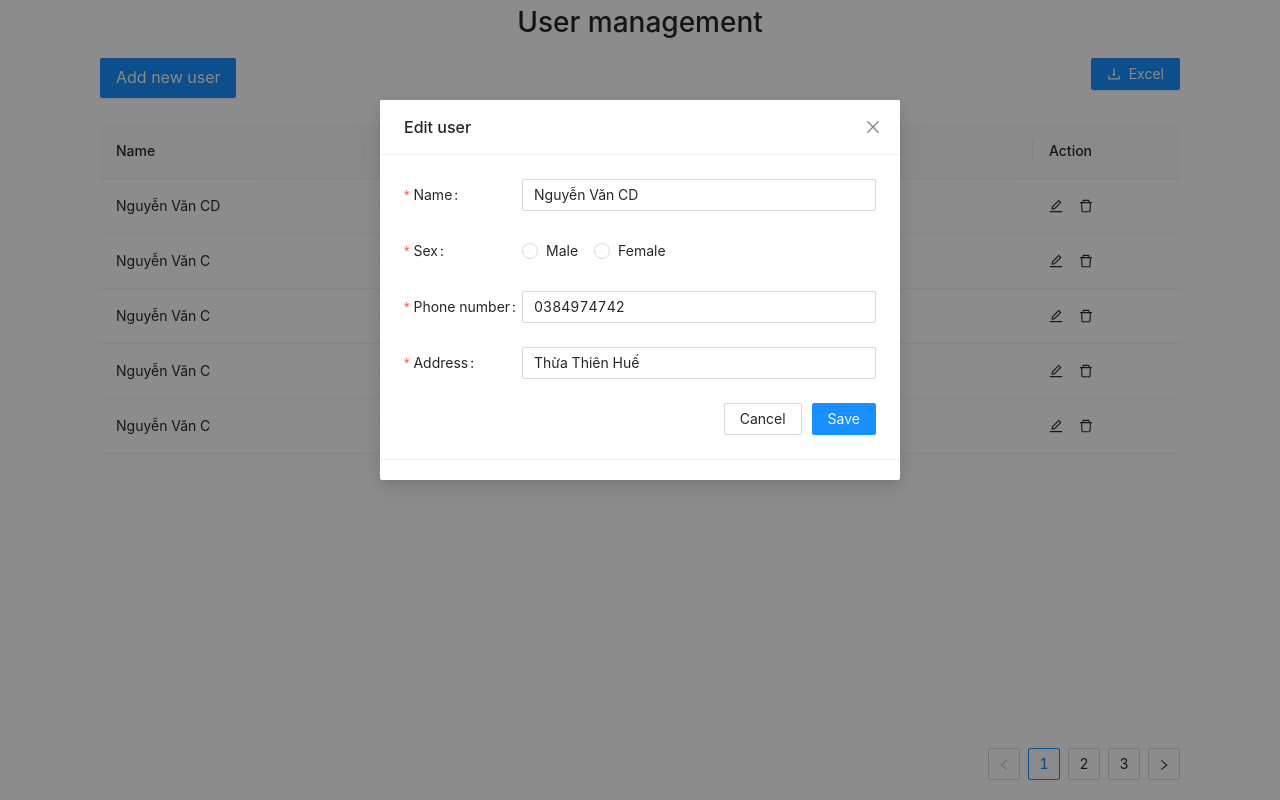
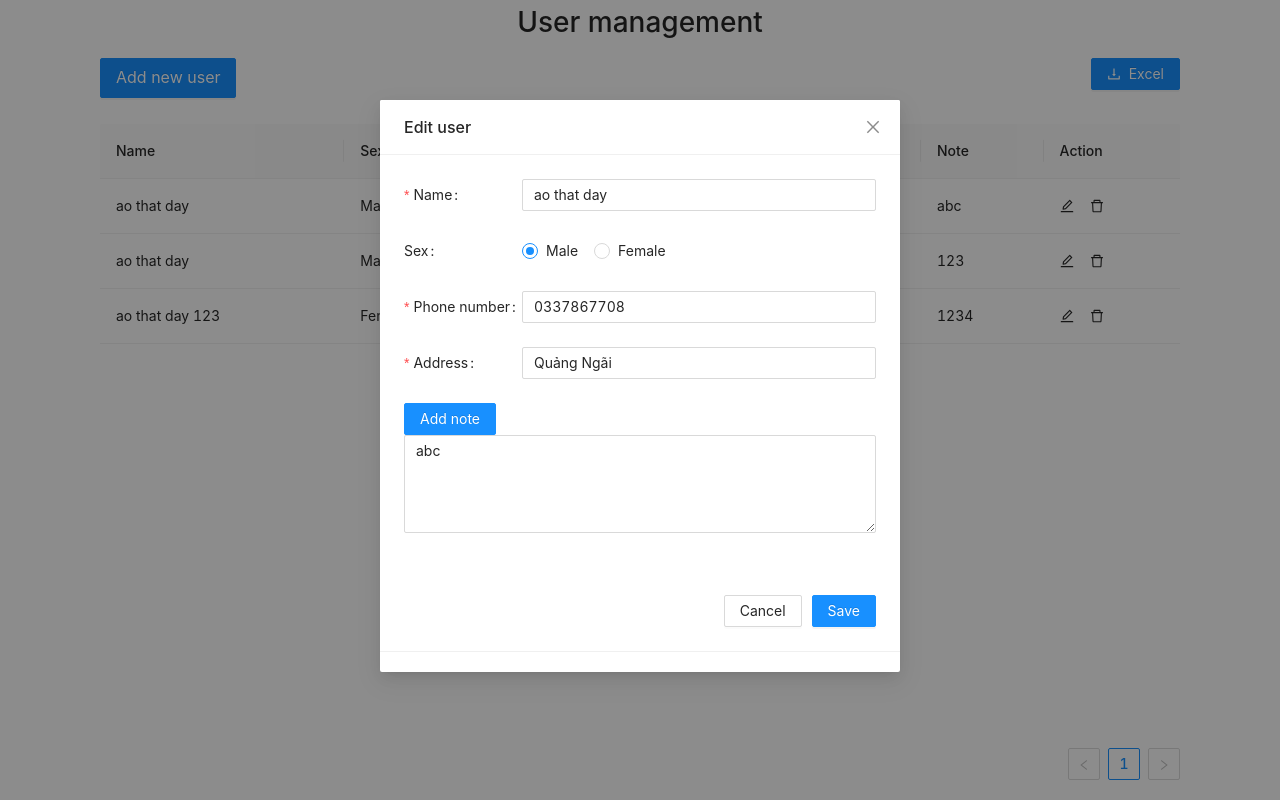
Before and after one commit to annguyenhuu0702/user-manager, a React (Create React App) app: page / in a window 1280 px wide. Both pictures are taken after a click on the element 1055 px from the left and 205 px from the top of the page. Built offline with nearby package versions, Linux system fonts and the light colour scheme; data requests are answered from the project's data file.

Commit message:
update modal add note

```diff
--- a/db.json
+++ b/db.json
@@ -1,109 +1,28 @@
 {
   "users": [
     {
-      "id": 3,
-      "name": "Nguyễn Văn CD",
-      "sex": "female",
-      "phoneNumber": "0384974742",
-      "address": "Thừa Thiên Huế"
-    },
-    {
-      "id": 4,
-      "name": "Nguyễn Văn C",
-      "phoneNumber": "0384974742",
-      "sex": "female",
-      "address": "Thừa Thiên Huế"
-    },
-    {
-      "id": 5,
-      "name": "Nguyễn Văn C",
-      "phoneNumber": "0384974742",
-      "sex": "female",
-      "address": "Thừa Thiên Huế"
-    },
-    {
-      "id": 6,
-      "name": "Nguyễn Văn C",
-      "phoneNumber": "0384974742",
-      "sex": "female",
-      "address": "Thừa Thiên Huế"
-    },
-    {
-      "id": 7,
-      "name": "Nguyễn Văn C",
-      "phoneNumber": "0384974742",
-      "sex": "female",
-      "address": "Thừa Thiên Huế"
-    },
-    {
-      "id": 8,
-      "name": "Nguyễn Văn D1",
-      "sex": "female",
-      "phoneNumber": "0384974742",
-      "address": "Thừa Thiên Huế"
-    },
-    {
-      "id": 9,
-      "name": "Nguyễn Văn C",
-      "phoneNumber": "0384974742",
-      "sex": "female",
-      "address": "Thừa Thiên Huế"
-    },
-    {
-      "id": 10,
-      "name": "Nguyễn Văn A",
-      "sex": "female",
-      "phoneNumber": "0384974742",
-      "address": "Thừa Thiên Huế"
-    },
-    {
-      "id": 11,
-      "name": "Nguyễn Văn C",
-      "phoneNumber": "0384974742",
-      "sex": "female",
-      "address": "Thừa Thiên Huế"
-    },
-    {
-      "id": 13,
-      "name": "Áo Thun Nam Cổ Tròn Dáng Suông Classic",
-      "sex": "sads",
+      "name": "ao that day",
+      "sex": "Male",
       "phoneNumber": "0337867708",
-      "address": "Quảng Ngãi"
+      "address": "Quảng Ngãi",
+      "note": "abc",
+      "id": 1
     },
     {
       "name": "ao that day",
-      "sex": "sads",
+      "sex": "Male",
       "phoneNumber": "0337867708",
       "address": "Quảng Ngãi",
-      "id": 14
+      "note": "123",
+      "id": 2
     },
     {
-      "name": "chơi game",
-      "sex": "Male",
-      "phoneNumber": "0384974745",
-      "address": "quảng trị",
-      "id": 15
-    },
-    {
-      "name": "học reactJs 1",
+      "name": "ao that day 123",
       "sex": "Female",
       "phoneNumber": "0384974745",
       "address": "Quảng Ngãi",
-      "id": 16
-    },
-    {
-      "name": "học reactJs 1cdd",
-      "sex": "Male",
-      "phoneNumber": "0384974723",
-      "address": "quảng trị",
-      "id": 17
-    },
-    {
-      "name": "học reactJs 1fsdfd",
-      "sex": "Male",
-      "phoneNumber": "0384974745",
-      "address": "Quảng Ngãi",
-      "id": 18
+      "note": "1234",
+      "id": 3
     }
   ]
 }
--- a/src/components/Modal/ModalUser.js
+++ b/src/components/Modal/ModalUser.js
@@ -1,5 +1,5 @@
 import React, { useState } from "react";
-import { Modal, Form, Input, Button, Radio } from "antd";
+import { Modal, Form, Input, Button, Radio, Row, Col } from "antd";
 import "./__modalUser.scss";
 import {
   addUser,
@@ -10,9 +10,13 @@ import {
 import { useDispatch, useSelector } from "react-redux";
 
 const ModalUser = ({ openModal }) => {
+  const [openModalAddNote, setOpenModalAddNote] = useState(false);
+  const [addNote, setAddNote] = useState("");
   const title = useSelector((state) => state.modal.title);
   const userEdit = useSelector((state) => state.user.userEdit);
   const allUser = useSelector((state) => state.user.allUser);
+
+  const { TextArea } = Input;
 
   const dispatch = useDispatch();
   const [user, setUser] = useState({
@@ -20,7 +24,9 @@ const ModalUser = ({ openModal }) => {
     sex: userEdit ? userEdit.sex : "Male",
     phoneNumber: userEdit ? userEdit.phoneNumber : "",
     address: userEdit ? userEdit.address : "",
+    note: userEdit ? userEdit.note : "",
   });
+  console.log(addNote);
 
   const handleCancel = () => {
     dispatch(hideModal());
@@ -36,7 +42,17 @@ const ModalUser = ({ openModal }) => {
       dispatch(setUserEditing(null));
     }
   };
+
+  const handleSubmitAddNote = (e) => {
+    setUser({
+      ...user,
+      note: addNote,
+    });
+    setOpenModalAddNote(false);
+  };
+
   return (
+    <>
       <Modal
         onCancel={() => handleCancel()}
         title={title}
@@ -50,7 +66,7 @@ const ModalUser = ({ openModal }) => {
             rules={[
               {
                 required: true,
-              message: "Please input your username!",
+                message: "Please input your user name!",
               },
             ]}
           >
@@ -60,21 +76,7 @@ const ModalUser = ({ openModal }) => {
               onChange={(e) => setUser({ ...user, name: e.target.value })}
             />
           </Form.Item>
-        <Form.Item
-          label="Sex"
-          name="sex"
-          rules={[
-            {
-              required: true,
-              message: "Please input your sex!",
-            },
-          ]}
-        >
-          {/* <Input
-            placeholder="Please enter your sex"
-            value={user.sex}
-            onChange={(e) => setUser({ ...user, sex: e.target.value })}
-          /> */}
+          <Form.Item label="Sex" name="sex">
             <Radio.Group
               onChange={(e) => setUser({ ...user, sex: e.target.value })}
               value={user.sex}
@@ -94,9 +96,11 @@ const ModalUser = ({ openModal }) => {
             ]}
           >
             <Input
-            placeholder="Please enter your address"
+              placeholder="Please enter your phone number"
               value={user.phoneNumber}
-            onChange={(e) => setUser({ ...user, phoneNumber: e.target.value })}
+              onChange={(e) =>
+                setUser({ ...user, phoneNumber: e.target.value })
+              }
             />
           </Form.Item>
           <Form.Item
@@ -105,7 +109,7 @@ const ModalUser = ({ openModal }) => {
             rules={[
               {
                 required: true,
-              message: "Please input your username!",
+                message: "Please input your address!",
               },
             ]}
           >
@@ -115,6 +119,40 @@ const ModalUser = ({ openModal }) => {
               onChange={(e) => setUser({ ...user, address: e.target.value })}
             />
           </Form.Item>
+
+          <Button
+            type="primary"
+            style={{ marginRight: "10px" }}
+            onClick={() => {
+              setOpenModalAddNote(true);
+            }}
+          >
+            Add note
+          </Button>
+
+          <Form.Item
+            name="note"
+            rules={[
+              {
+                required: true,
+                message: "Please input your comment!",
+              },
+            ]}
+          >
+            <>
+              <TextArea
+                rows={4}
+                value={user.note}
+                onChange={(e) => {
+                  setUser({
+                    ...user,
+                    note: e.target.value,
+                  });
+                }}
+              />
+            </>
+          </Form.Item>
+          <br />
           <div className="modal-btn">
             <Button
               key="back"
@@ -129,6 +167,58 @@ const ModalUser = ({ openModal }) => {
           </div>
         </Form>
       </Modal>
+      {openModalAddNote && (
+        <Modal
+          title="Add note"
+          visible={openModalAddNote}
+          footer={[]}
+          onCancel={() => {
+            setOpenModalAddNote(false);
+          }}
+        >
+          <Form
+            onFinish={(e) => {
+              handleSubmitAddNote(e);
+            }}
+            labelCol={{ span: 6 }}
+            initialValues={{ addNote: addNote }}
+          >
+            <Form.Item
+              label="Add note"
+              name="addNote"
+              // rules={[
+              //   {
+              //     required: true,
+              //     message: "Please input your add note!",
+              //   },
+              // ]}
+            >
+              <TextArea
+                placeholder="Please enter your comment"
+                rows={4}
+                value={addNote}
+                onChange={(e) => {
+                  setAddNote(e.target.value);
+                }}
+              />
+            </Form.Item>
+            <div className="modal-btn">
+              <Button
+                key="back"
+                onClick={() => setOpenModalAddNote(false)}
+                style={{ marginRight: "10px" }}
+              >
+                Cancel
+              </Button>
+              <Button type="primary" htmlType="submit">
+                Save
+              </Button>
+            </div>
+          </Form>
+          <br />
+        </Modal>
+      )}
+    </>
   );
 };
 
--- a/src/components/Modal/__modalUser.scss
+++ b/src/components/Modal/__modalUser.scss
@@ -6,5 +6,10 @@
   .modal-btn {
     display: flex;
     justify-content: flex-end;
+    margin-top: 16px;
+  }
+
+  .ant-modal-footer {
+    border-top: none;
   }
 }
--- a/src/components/UserItem/UserItem.js
+++ b/src/components/UserItem/UserItem.js
@@ -48,6 +48,11 @@ const UserItem = ({ listUser }) => {
       dataIndex: "address",
       key: "address",
     },
+    {
+      title: "Note",
+      dataIndex: "note",
+      key: "note",
+    },
 
     {
       title: "Action",
```
Lines whose indentation alone changed are shown as unchanged.
